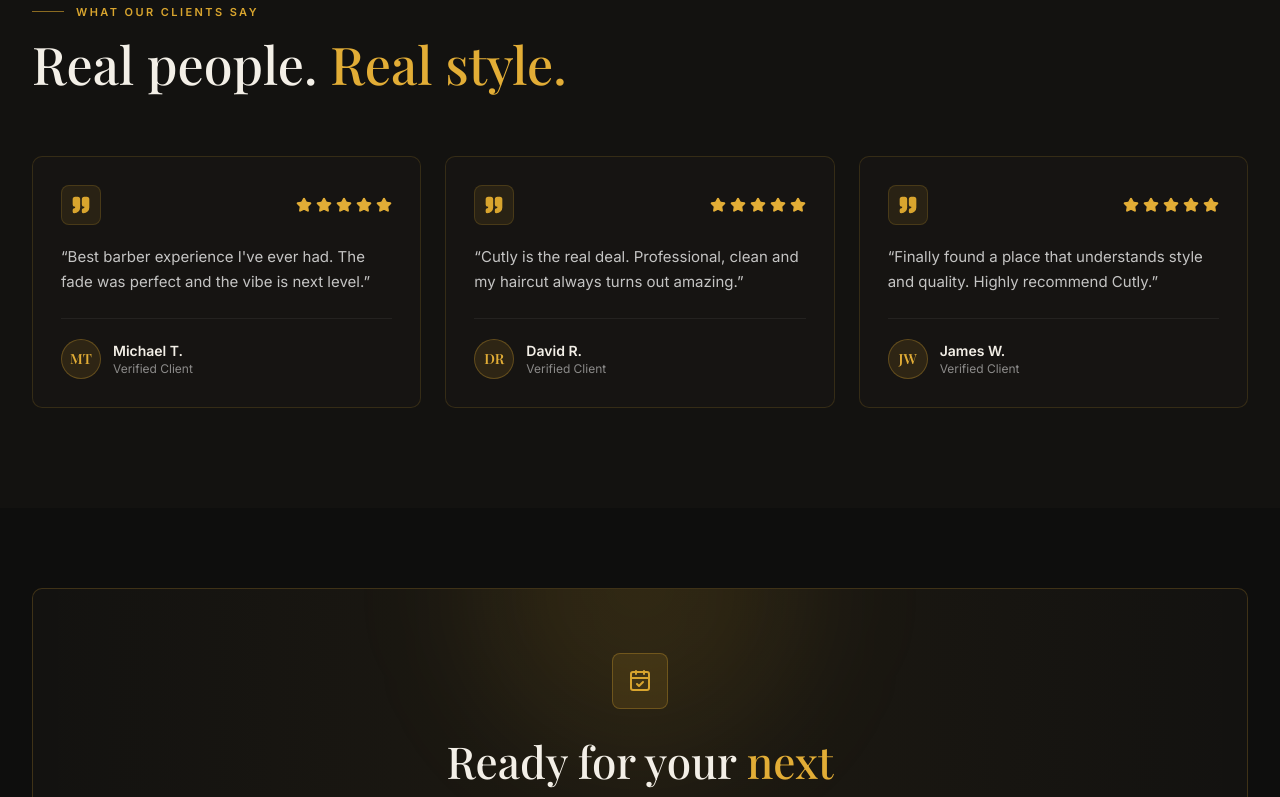
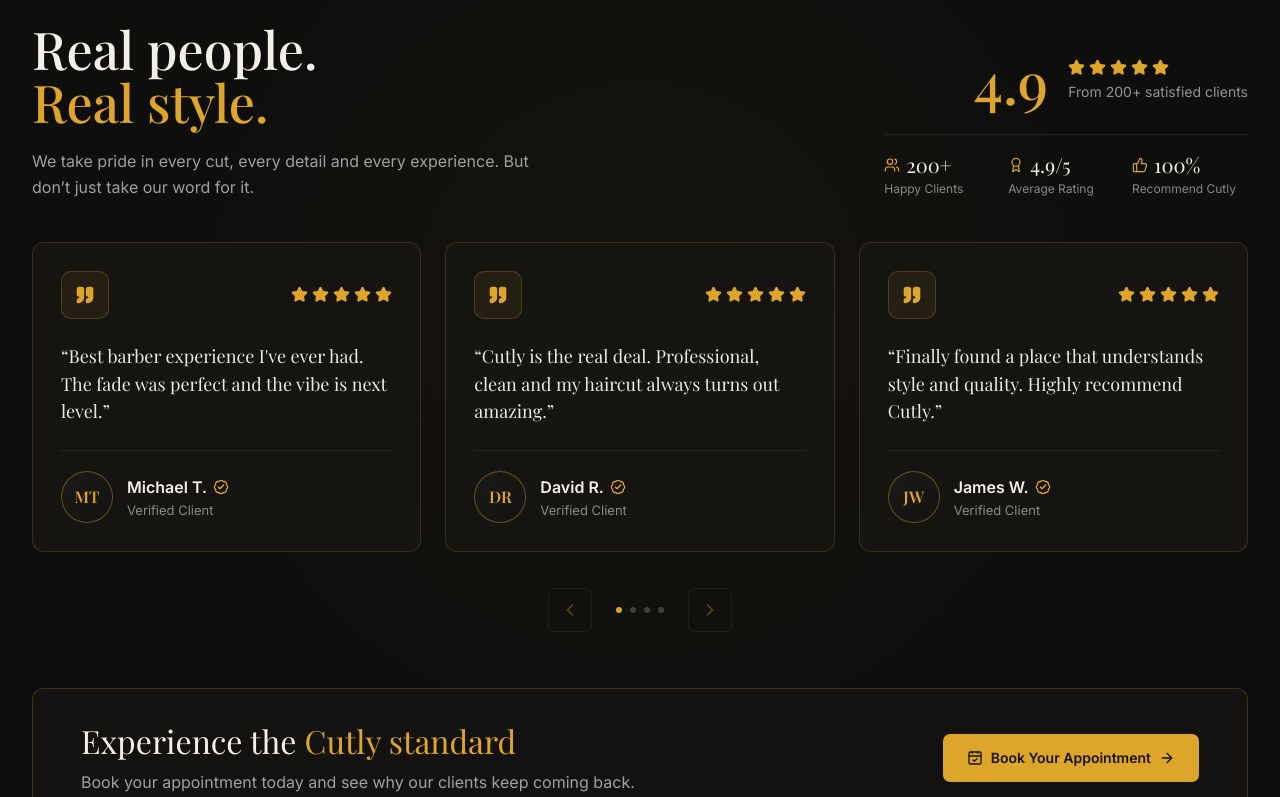
Before and after one commit to VILLARID/Cutly, a React (Vite) app in the folder frontend/: page / in a window 1280 px wide. Shown: the part 3823-4620 px from the top of the page. Built offline with nearby package versions, Linux system fonts and the light colour scheme.

Commit message:
feat(reviews): redesign premium testimonials section

```diff
--- a/frontend/src/components/home/Testimonials.jsx
+++ b/frontend/src/components/home/Testimonials.jsx
@@ -1,7 +1,18 @@
+import { useCallback, useEffect, useRef, useState } from "react";
 import { motion } from "framer-motion";
-import { Quote, Star } from "lucide-react";
+import {
+    ArrowRight,
+    Award,
+    BadgeCheck,
+    CalendarCheck,
+    ChevronLeft,
+    ChevronRight,
+    Quote,
+    Star,
+    ThumbsUp,
+    Users,
+} from "lucide-react";
 
-import SectionHeader from "./SectionHeader";
 import { useReveal } from "./motion";
 
 const testimonials = [
@@ -25,36 +36,145 @@
     },
 ];
 
+const reviewStats = [
+    { value: "200+", label: "Happy Clients", icon: Users },
+    { value: "4.9/5", label: "Average Rating", icon: Award },
+    { value: "100%", label: "Recommend Cutly", icon: ThumbsUp },
+];
+
 function Testimonials() {
     const reveal = useReveal();
+    const trackRef = useRef(null);
+    const [atStart, setAtStart] = useState(true);
+    const [atEnd, setAtEnd] = useState(false);
+
+    const updateArrows = useCallback(() => {
+        const el = trackRef.current;
+        if (!el) return;
+        const maxScroll = el.scrollWidth - el.clientWidth;
+        setAtStart(el.scrollLeft <= 4);
+        setAtEnd(el.scrollLeft >= maxScroll - 4);
+    }, []);
+
+    useEffect(() => {
+        const el = trackRef.current;
+        if (!el) return;
+        updateArrows();
+        const onResize = () => updateArrows();
+        window.addEventListener("resize", onResize);
+        return () => window.removeEventListener("resize", onResize);
+    }, [updateArrows]);
+
+    const scrollByCard = useCallback((direction) => {
+        const el = trackRef.current;
+        if (!el) return;
+        const card = el.querySelector("[data-card]");
+        const step = card ? card.getBoundingClientRect().width : 340;
+        el.scrollBy({ left: direction * (step + 24), behavior: "smooth" });
+    }, []);
 
     return (
-        <section id="reviews" className="overflow-hidden bg-[#131210] py-16 lg:py-[100px]">
-            <div className="mx-auto w-full max-w-[1480px] px-4 sm:px-6 lg:px-8 2xl:px-10">
-                <SectionHeader
-                    eyebrow="What Our Clients Say"
-                    title={
-                        <>
+        <section
+            id="reviews"
+            className="relative overflow-hidden bg-[#0E0E0D] py-12 md:py-16 lg:py-20"
+        >
+            <div
+                className="pointer-events-none absolute inset-0 bg-[radial-gradient(circle_at_50%_40%,rgba(217,165,46,0.035),transparent_55%)]"
+                aria-hidden="true"
+            />
+
+            <div className="relative mx-auto w-full max-w-[1480px] px-4 sm:px-6 lg:px-8 2xl:px-10">
+                <motion.div
+                    {...reveal}
+                    className="flex flex-col gap-10 lg:flex-row lg:items-end lg:justify-between lg:gap-16"
+                >
+                    <div className="max-w-[620px]">
+                        <p className="flex items-center gap-3 text-[12px] font-semibold uppercase tracking-[0.24em] text-[#DDA52A]">
+                            <span className="inline-block h-px w-8 bg-[#DDA52A]/70" aria-hidden="true" />
+                            What Our Clients Say
+                        </p>
+
+                        <h2 className="mt-5 font-serif text-[40px] font-medium leading-[1.02] text-[#F4F0E8] sm:text-[46px] lg:text-[52px]">
                             Real people.
-                            <span className="text-[#E2AD36]"> Real style.</span>
-                        </>
-                    }
-                />
+                            <br />
+                            <span className="text-[#DDA52A]">Real style.</span>
+                        </h2>
 
-                <div className="mt-12 grid grid-cols-1 gap-5 md:grid-cols-2 lg:mt-16 lg:grid-cols-3 lg:gap-6">
+                        <p className="mt-5 max-w-[500px] text-base leading-relaxed text-white/60">
+                            We take pride in every cut, every detail and every experience. But
+                            don&rsquo;t just take our word for it.
+                        </p>
+                    </div>
+
+                    <div className="lg:mb-1 lg:max-w-[420px]">
+                        <div className="flex items-end justify-start gap-5 lg:justify-end">
+                            <p className="font-serif text-[52px] font-medium leading-none text-[#DDA52A] lg:text-[58px]">
+                                4.9
+                            </p>
+                            <div className="pb-2">
+                                <div
+                                    className="flex gap-1"
+                                    role="img"
+                                    aria-label="Rated 4.9 out of 5 stars"
+                                >
+                                    {Array.from({ length: 5 }).map((_, i) => (
+                                        <Star
+                                            key={i}
+                                            className="size-[17px] fill-[#DDA52A] text-[#DDA52A]"
+                                            aria-hidden="true"
+                                        />
+                                    ))}
+                                </div>
+                                <p className="mt-1.5 text-sm text-white/55">
+                                    From 200+ satisfied clients
+                                </p>
+                            </div>
+                        </div>
+
+                        <div
+                            className="mt-6 h-px w-full bg-white/[0.08]"
+                            aria-hidden="true"
+                        />
+
+                        <div className="mt-5 grid grid-cols-3 gap-2">
+                            {reviewStats.map(({ value, label, icon: StatIcon }) => (
+                                <div key={label} className="flex flex-col gap-1.5 pr-3">
+                                    <span className="flex items-center gap-1.5 text-[#DDA52A]">
+                                        <StatIcon className="size-4" strokeWidth={1.8} aria-hidden="true" />
+                                        <span className="font-serif text-xl leading-none text-[#F4F0E8]">
+                                            {value}
+                                        </span>
+                                    </span>
+                                    <span className="text-xs leading-tight text-white/50">
+                                        {label}
+                                    </span>
+                                </div>
+                            ))}
+                        </div>
+                    </div>
+                </motion.div>
+
+                <div
+                    ref={trackRef}
+                    role="region"
+                    aria-label="Client testimonials"
+                    onScroll={updateArrows}
+                    className="mt-10 flex snap-x snap-mandatory gap-6 overflow-x-auto overscroll-x-contain scroll-smooth pb-1 [-ms-overflow-style:none] [scrollbar-width:none] [&::-webkit-scrollbar]:hidden motion-reduce:scroll-auto lg:mt-[42px]"
+                >
                     {testimonials.map((testimonial, index) => (
                         <motion.article
                             key={testimonial.name}
+                            data-card
                             {...reveal}
                             transition={{
                                 duration: 0.5,
                                 ease: "easeOut",
-                                delay: index * 0.08,
+                                delay: (index % 3) * 0.08,
                             }}
-                            className="flex flex-col rounded-[10px] border border-[rgba(217,165,46,0.16)] bg-[#161412] p-7 transition-all duration-300 hover:-translate-y-[2px] hover:border-[rgba(217,165,46,0.42)]"
+                            className="flex w-[80vw] max-w-[360px] shrink-0 snap-start flex-col rounded-[12px] border border-[rgba(217,165,46,0.18)] bg-[#151411] p-7 transition-all duration-[250ms] ease-out hover:-translate-y-[3px] hover:border-[rgba(217,165,46,0.4)] hover:shadow-[0_14px_36px_rgba(0,0,0,0.24)] sm:w-[calc((100%-24px)/2)] sm:max-w-none lg:w-[calc((100%-48px)/3)]"
                         >
                             <div className="flex items-center justify-between gap-4">
-                                <span className="flex size-10 items-center justify-center rounded-[8px] border border-[rgba(217,165,46,0.18)] bg-[#D9A52E]/10 text-[#D9A52E]">
+                                <span className="flex size-12 shrink-0 items-center justify-center rounded-[10px] border border-[rgba(217,165,46,0.24)] bg-[rgba(217,165,46,0.08)] text-[#DDA52A]">
                                     <Quote className="size-5 fill-current" aria-hidden="true" />
                                 </span>
 
@@ -66,26 +186,33 @@
                                     {Array.from({ length: 5 }).map((_, i) => (
                                         <Star
                                             key={i}
-                                            className="size-4 fill-[#E2AD36] text-[#E2AD36]"
+                                            className="size-[17px] fill-[#DDA52A] text-[#DDA52A]"
                                             aria-hidden="true"
                                         />
                                     ))}
                                 </div>
                             </div>
 
-                            <blockquote className="mt-5 flex-1 text-[15px] leading-relaxed text-white/75">
+                            <blockquote className="mt-6 flex-1 font-serif text-lg leading-[1.55] text-white/90">
                                 &ldquo;{testimonial.quote}&rdquo;
                             </blockquote>
 
-                            <footer className="mt-6 flex items-center gap-3 border-t border-white/[0.06] pt-5">
-                                <span className="flex size-10 shrink-0 items-center justify-center rounded-full border border-[rgba(217,165,46,0.3)] bg-[#D9A52E]/12 font-serif text-sm font-semibold text-[#E2AD36]">
+                            <footer className="mt-6 flex items-center gap-3.5 border-t border-white/[0.07] pt-5">
+                                <span
+                                    className="flex size-[52px] shrink-0 items-center justify-center rounded-full border border-[rgba(217,165,46,0.4)] bg-gradient-to-br from-[#1B1A17] to-[#131210] font-serif text-base font-semibold text-[#DDA52A]"
+                                    aria-hidden="true"
+                                >
                                     {testimonial.initials}
                                 </span>
-                                <div>
-                                    <p className="text-sm font-semibold text-[#F3EFE7]">
+                                <div className="min-w-0">
+                                    <p className="flex items-center gap-1.5 truncate text-base font-semibold text-[#F4F0E8]">
                                         {testimonial.name}
+                                        <BadgeCheck
+                                            className="size-4 shrink-0 text-[#DDA52A]"
+                                            aria-label="Verified client"
+                                        />
                                     </p>
-                                    <p className="text-xs text-white/50">
+                                    <p className="mt-0.5 text-[13px] text-white/50">
                                         Verified Client
                                     </p>
                                 </div>
@@ -93,6 +220,69 @@
                         </motion.article>
                     ))}
                 </div>
+
+                <motion.div
+                    {...reveal}
+                    className="mt-6 flex items-center justify-center gap-6 lg:mt-8"
+                >
+                    <button
+                        type="button"
+                        onClick={() => scrollByCard(-1)}
+                        disabled={atStart}
+                        aria-label="Previous reviews"
+                        className="flex size-11 items-center justify-center rounded-md border border-[rgba(217,165,46,0.25)] text-[#DDA52A] transition-colors duration-200 hover:border-[#DDA52A] hover:bg-[#DDA52A] hover:text-[#16130D] disabled:cursor-not-allowed disabled:opacity-35 disabled:hover:bg-transparent disabled:hover:text-[#DDA52A]"
+                    >
+                        <ChevronLeft className="size-5" aria-hidden="true" />
+                    </button>
+
+                    <div className="flex items-center gap-2" aria-hidden="true">
+                        {Array.from({ length: 4 }).map((_, i) => (
+                            <span
+                                key={i}
+                                className={`size-1.5 rounded-full ${
+                                    i === 0 ? "bg-[#DDA52A]" : "bg-white/20"
+                                }`}
+                            />
+                        ))}
+                    </div>
+
+                    <button
+                        type="button"
+                        onClick={() => scrollByCard(1)}
+                        disabled={atEnd}
+                        aria-label="Next reviews"
+                        className="flex size-11 items-center justify-center rounded-md border border-[rgba(217,165,46,0.25)] text-[#DDA52A] transition-colors duration-200 hover:border-[#DDA52A] hover:bg-[#DDA52A] hover:text-[#16130D] disabled:cursor-not-allowed disabled:opacity-35 disabled:hover:bg-transparent disabled:hover:text-[#DDA52A]"
+                    >
+                        <ChevronRight className="size-5" aria-hidden="true" />
+                    </button>
+                </motion.div>
+
+                <motion.div
+                    {...reveal}
+                    className="mt-12 flex flex-col gap-6 overflow-hidden rounded-[12px] border border-[rgba(217,165,46,0.22)] bg-[#131210] px-6 py-8 sm:px-10 lg:mt-14 lg:flex-row lg:items-center lg:justify-between lg:gap-10 lg:px-12"
+                >
+                    <div>
+                        <h3 className="font-serif text-2xl leading-tight text-[#F4F0E8] sm:text-[28px] lg:text-[32px]">
+                            Experience the{" "}
+                            <span className="text-[#DDA52A]">Cutly standard</span>
+                        </h3>
+                        <p className="mt-2 max-w-xl text-sm leading-relaxed text-white/60 sm:text-base">
+                            Book your appointment today and see why our clients keep coming back.
+                        </p>
+                    </div>
+
+                    <a
+                        href="#contact"
+                        className="group inline-flex h-[48px] shrink-0 items-center justify-center gap-2 rounded-[7px] bg-[#DDA52A] px-6 text-sm font-semibold text-[#16130D] transition-colors duration-200 hover:bg-[#ECB03A]"
+                    >
+                        <CalendarCheck className="size-4" aria-hidden="true" />
+                        Book Your Appointment
+                        <ArrowRight
+                            className="size-4 transition-transform duration-200 group-hover:translate-x-[3px]"
+                            aria-hidden="true"
+                        />
+                    </a>
+                </motion.div>
             </div>
         </section>
     );
```
